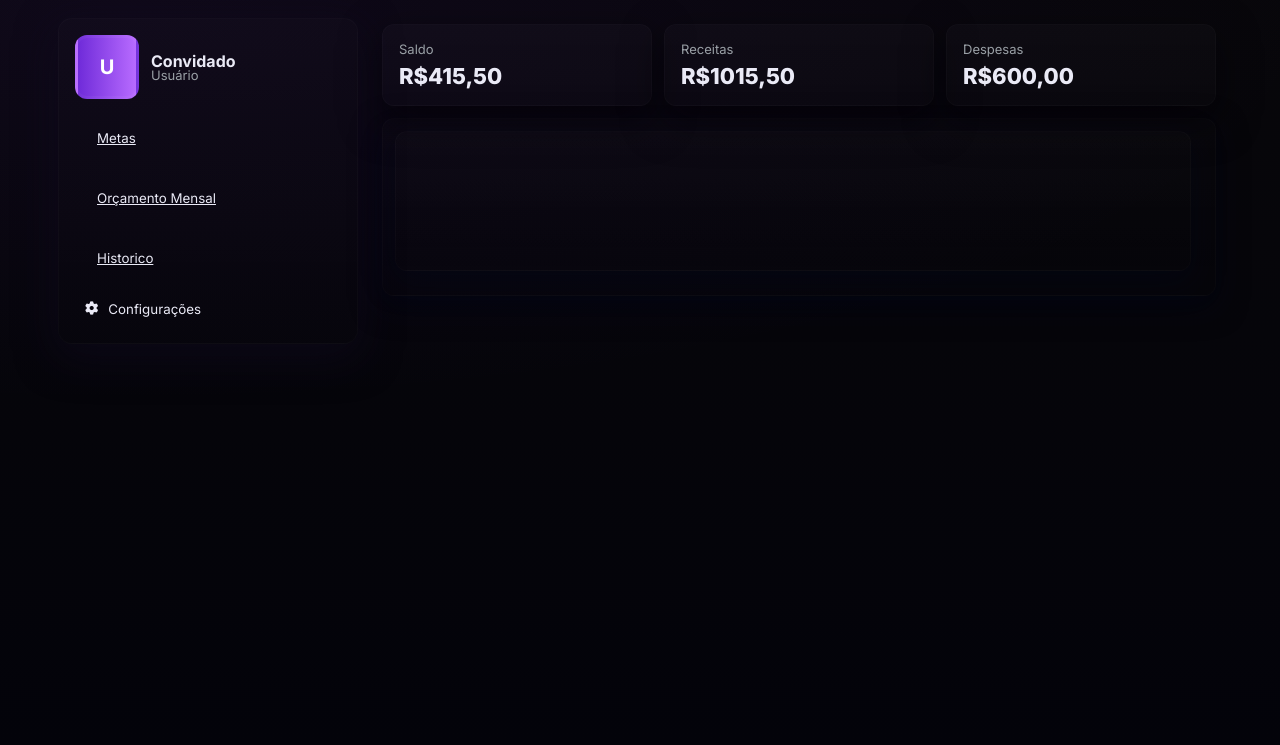
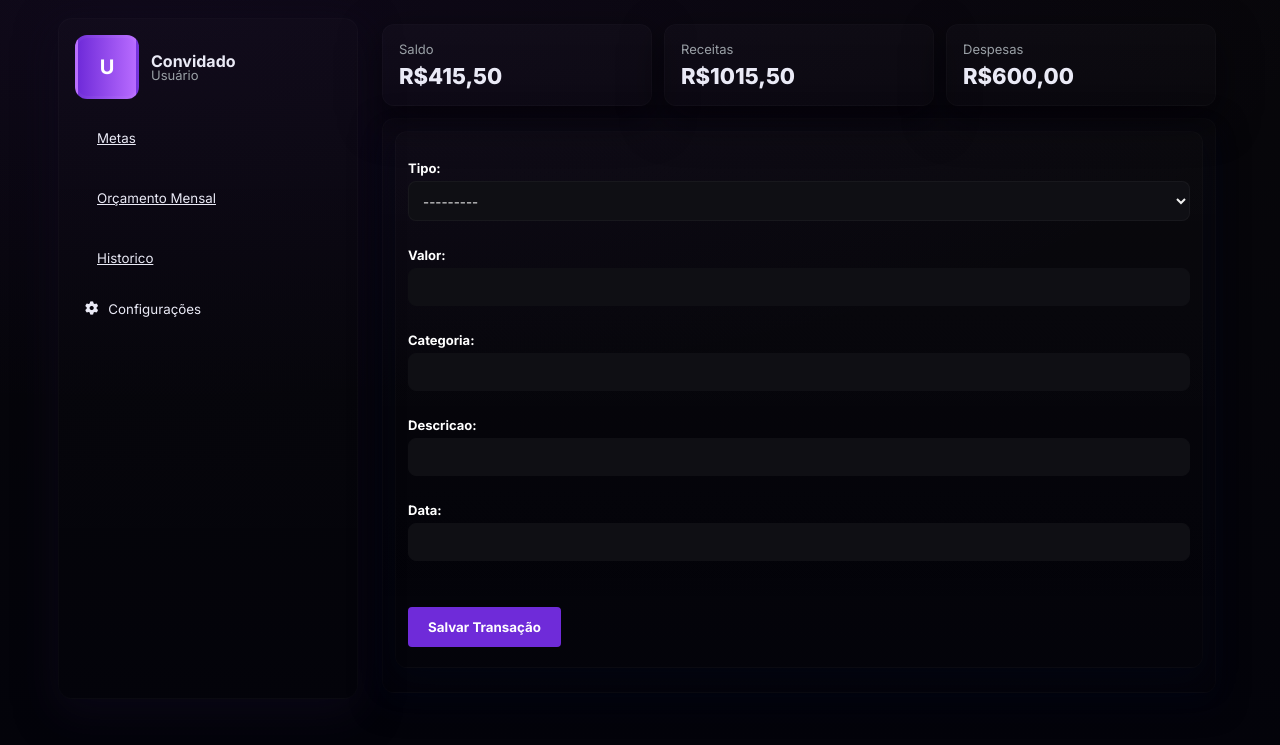
Before and after one commit to HenzoThomaz/Projeto_Controle_Financeiro, a Django app: page /dashboard/dashboard2/ in a window 1280 px wide. Shown: the part 77-822 px from the top of the page. Run offline with Django 5.2, Linux system fonts and the light colour scheme; a user stored in the database is signed in; data comes from the database, SQL or seed files in the repository; both versions use the stored data as it was after the commit; some libraries are stand-ins or nearby versions.

Commit message:
dashboard novo arrumado, agora vamo ver o do gui

```diff
--- a/dashboard/static/dashboard/style2.css
+++ b/dashboard/static/dashboard/style2.css
@@ -73,6 +73,46 @@
   input[type=text],input[type=number],input[type=date],select,textarea{width:100%;padding:10px;border-radius:8px;background:transparent;border:1px solid rgba(255,255,255,0.04);color:inherit;margin-bottom:10px}
   textarea{min-height:70px}
 
+ /* form de cadastrar transação */
+  input[type="text"],
+  input[type="number"],
+  input[type="date"] {
+    color: #f0f0f0 ;
+    background-color: #0f0f14 ;
+    border: 1px solid #0f0f14;
+  }
+input, select, textarea {
+    color: #f0f0f0;
+
+    background-color: #0f0f14 ;
+    padding: 10px;
+    width: 100%;
+    box-sizing: border-box;
+}
+
+label {
+    color: #ffffff;
+    display: block;
+    margin-bottom: 5px;
+    font-weight: bold;
+}
+/* estiliza o botão de "Salvar Transação" */
+button[type="submit"] {
+    background-color: #6f2bd9;
+    color: #ffffff;
+    padding: 12px 20px;
+    border: none;
+    border-radius: 4px;
+    cursor: pointer;
+    margin-top: 20px;
+    font-weight: bold;
+    width: auto;
+}
+
+button[type="submit"]:hover {
+    background-color: #331454;
+}
+
   /* footer */
   footer{margin-top:18px;text-align:center;color:var(--muted);font-size:13px}
 
--- a/dashboard/views.py
+++ b/dashboard/views.py
@@ -52,7 +52,6 @@ def dashboard(request):
 
 @login_required
 def metas_financeiras(request):
-    # Lógica para processar o formulário quando ele é enviado (POST)
     if request.method == 'POST':
         form = MetaFinanceiraForm(request.POST)
         if form.is_valid():
@@ -112,6 +111,8 @@ def historico_transacoes(request):
 
     return render(request, 'dashboard/historico.html', contexto)
 
+#novo dashboard que minino bouglas fez (que orgulho)
+
 @login_required
 def ver_dashboard2(request):
     transacoes = Transacao.objects.filter(user=request.user)
@@ -119,18 +120,22 @@ def ver_dashboard2(request):
     despesa_total = transacoes.filter(tipo="despesa").aggregate(Sum("valor"))["valor__sum"] or 0
     saldo_atual = receita_total - despesa_total
 
+    if request.method == "POST":
+        form = TransacaoForm(request.POST)
+        if form.is_valid():
+            transacao = form.save(commit=False)
+            transacao.user = request.user
+            transacao.save()
+
+            return redirect("dashboard2")
+    else:
+        form = TransacaoForm()
+
     context = {
         "saldo": saldo_atual,
         "receitas": receita_total,
         "despesas": despesa_total,
+        "form": form,
     }
-    if request.method == "POST":
-        form = TransacaoForm(request.POST)
-        if form.is_valid():
-            transacao = form.save(commit=False)
-            transacao.user = request.user  # vincula ao usuário logado
-            transacao.save()
-            return redirect("dashboard_dashboard")
-        else:
-            form = TransacaoForm()
+
     return render(request, "dashboard/dashboard2.html", context)
--- a/templates/dashboard/dashboard2.html
+++ b/templates/dashboard/dashboard2.html
@@ -8,14 +8,10 @@
 <link href="https://fonts.googleapis.com/css2?family=Inter:wght@300;400;600;700;800&display=swap" rel="stylesheet">
 <link rel="stylesheet" href="https://cdnjs.cloudflare.com/ajax/libs/font-awesome/6.5.0/css/all.min.css">
 <!-- Custom CSS -->
- {% load static %}
+{% load static %}
 
 <link rel="stylesheet" href="{% static 'dashboard/style2.css' %}">
 
-
-<!-- Chart.js and SweetAlert2 -->
-<script src="https://cdn.jsdelivr.net/npm/chart.js"></script>
-<script src="https://cdn.jsdelivr.net/npm/sweetalert2@11"></script>
 </head>
 <body>
 <div class="wrap">
@@ -72,106 +68,17 @@
       <section class="panel" id="view-dashboard">
         <div style="display:flex;gap:12px;align-items:center;margin-bottom:12px">
           <div style="flex:1" class="panel" id="chartPanel">
-            <canvas id="chartLine" height="110"></canvas>
-          </div>
+              <form method="post">
+                  {% csrf_token %}
+
+                  {{ form.as_p }}
+
+                  <button type="submit">Salvar Transação</button>
+              </form>
             <div id="summaryCats" style="margin-top:8px"></div>
           </div>
         </div>
       </section>
-
-      <!-- Lançamentos -->
-      <section class="panel" id="view-transactions" style="display:none">
-        <div class="controls">
-          <input class="search" id="search" placeholder="Pesquisar..." />
-          <select id="filterType">
-            <option value="all">Todos</option>
-            <option value="receita">Receitas</option>
-            <option value="despesa">Despesas</option>
-          </select>
-          <select id="filterMonth"><option value="all">Todos os meses</option></select>
-        </div>
-        <div style="display:flex;gap:12px">
-          <div style="flex:1">
-            <div class="table-wrap">
-              <table>
-                <thead>
-                  <tr><th>Data</th><th>Descrição</th><th>Categoria</th><th style="text-align:right">Valor</th><th></th></tr>
-                </thead>
-                <tbody id="tableBody"></tbody>
-              </table>
-            </div>
-          </div>
-          <aside style="width:360px">
-            <div class="panel">
-              <div class="title">Novo lançamento</div>
-              <label>Tipo</label>
-              <select id="type"><option value="receita">Receita</option><option value="despesa">Despesa</option></select>
-              <label>Categoria</label>
-              <select id="category"></select>
-              <label>Descrição</label>
-              <input id="description" />
-              <div style="display:flex;gap:8px">
-                <div style="flex:1">
-                  <label>Valor</label>
-                  <input id="value" type="number" step="0.01" />
-                </div>
-                <div style="width:140px">
-                  <label>Data</label>
-                  <input id="date" type="date" />
-                </div>
-              </div>
-              <label>Observações</label>
-              <textarea id="notes"></textarea>
-              <div style="display:flex;gap:8px;margin-top:8px">
-                <button class="btn btn-primary" id="saveBtn">Salvar</button>
-                <button class="btn btn-ghost" id="clearBtn">Limpar</button>
-                <button class="btn btn-ghost right" id="manageCats">Categorias</button>
-              </div>
-            </div>
-          </aside>
-        </div>
-      </section>
-
-      <!-- Relatórios -->
-      <section class="panel" id="view-reports" style="display:none">
-        <div style="display:flex;gap:8px;align-items:center;margin-bottom:12px">
-          <button class="btn btn-primary" id="btnPdfReport"><i class="fa fa-file-pdf"></i> Gerar PDF</button>
-          <button class="btn btn-ghost" id="btnExportCompany"><i class="fa fa-download"></i> Exportar dados (JSON)</button>
-        </div>
-        <div id="reportPreview" class="panel">
-          <h3>Relatório Executivo — <span id="reportCompany">Esclarecer Tecnologia</span></h3>
-          <div id="reportContent" class="muted">Use "Gerar PDF" para exportar um resumo com KPI.</div>
-        </div>
-      </section>
-
-      <!-- Configurações -->
-      <section class="panel" id="view-settings" style="display:none">
-        <h3>Configurações</h3>
-        <div style="display:flex;gap:12px">
-          <div style="flex:1">
-            <div class="panel">
-              <div class="title">Usuários (demo)</div>
-              <div id="usersList" style="margin-top:8px"></div>
-              <div style="display:flex;gap:8px;margin-top:10px">
-                <input id="newUserLogin" placeholder="login" />
-                <input id="newUserName" placeholder="Nome" />
-                <button class="btn btn-primary" id="createUser">Criar</button>
-              </div>
-            </div>
-          </div>
-          <div style="width:320px">
-            <div class="panel">
-              <div class="title">Backup & Limpeza</div>
-              <div style="display:flex;gap:8px;margin-top:8px">
-                <button class="btn btn-ghost" id="exportAll">Exportar tudo</button>
-                <button class="btn btn-ghost" id="importAll">Importar (JSON)</button>
-                <button class="btn btn-ghost" id="clearAll">Limpar local</button>
-              </div>
-            </div>
-          </div>
-        </div>
-      </section>
-
 
     </main>
   </div>
@@ -181,7 +88,6 @@
 <input type="file" id="avatarFile" accept="image/*" style="display:none" />
 <input type="file" id="importFile" accept="application/json" style="display:none" />
 
-<!-- Custom JS -->
-<script src="script.js"></script>
+
 </body>
 </html>
```
Also changed, not shown: db.sqlite3.
